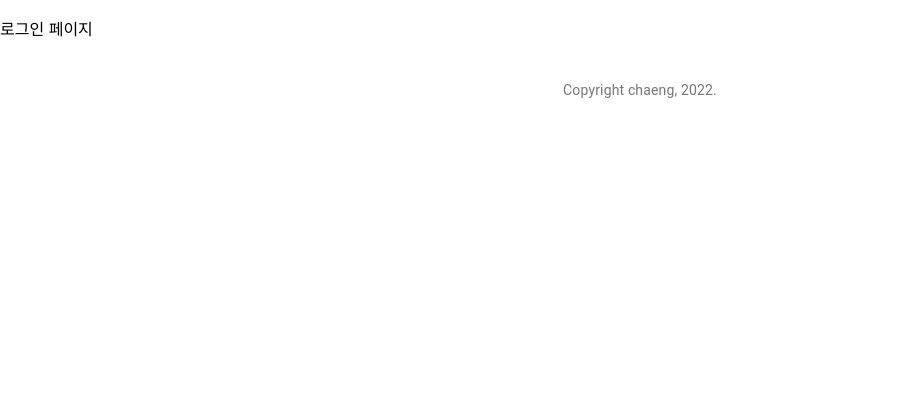
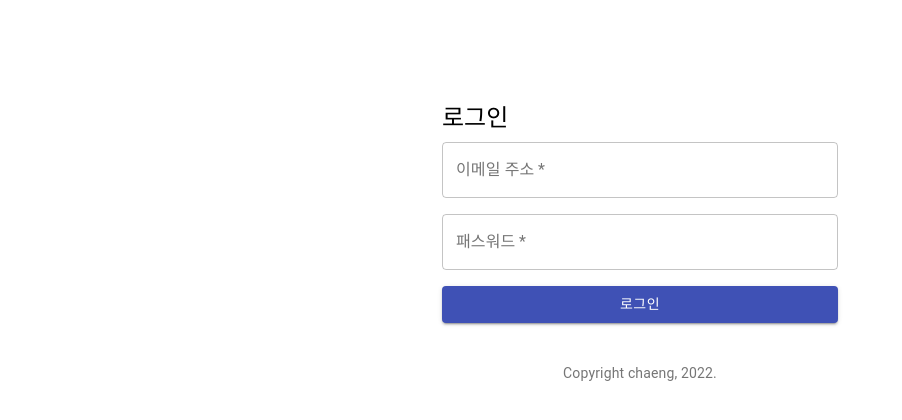
Before and after one commit to ycheese/todo-front, a React (Create React App) app: page /login in a window 1280 px wide. Shown: the top 420 px of the page, without its empty margins (0-902 px from the left). Built offline with nearby package versions, Linux system fonts and the light colour scheme.

Commit message:
로그인 페이지 작성

```diff
--- a/src/Login.js
+++ b/src/Login.js
@@ -1,12 +1,78 @@
 import React from "react";
+import {signin} from "./service/ApiService";
+import { Button } from "@material-ui/core";
+import { TextField } from "@material-ui/core";
+import { Grid } from "@material-ui/core";
+import { Typography } from "@material-ui/core";
+import { Container } from "@material-ui/core";
 
 class Login extends React.Component{
     constructor(props){
         super(props);
+        this.handleSubmit = this.handleSubmit.bind(this);
+    }
+
+    handleSubmit(event){
+        event.preventDefault();
+        const data = new FormData(event.target);
+        const email = data.get("email");
+        const password = data.get("password");
+
+        // ApiService의 Signin 메소드를 사용해 로그인
+        signin({email : email, password : password});
     }
 
     render(){
-        return <p>로그인 페이지</p>;
+        return (
+            <Container component="main" maxWidth="xs" style={{marginTop:"8%"}}>
+                <Grid container spacing={2}>
+                    <Grid item xs={12}>
+                        <Typography component="h1" variant="h5">
+                            로그인
+                        </Typography>
+                    </Grid>
+                </Grid>
+                <form noValidate onSubmit={this.handleSubmit}>
+                    {" "}
+                    {/*  submit 버튼을 클릭하면 handleSubmit이 실행됨 */}
+                    <Grid container spacing={2}>
+                        <Grid item xs={12}>
+                            <TextField
+                                variant="outlined"
+                                required
+                                fullWidth
+                                id="email"
+                                label="이메일 주소"
+                                name="email"
+                                autoComplete="email"
+                            />
+                        </Grid>
+                        <Grid item xs={12}>
+                            <TextField
+                                variant="outlined"
+                                required
+                                fullWidth
+                                name="password"
+                                label="패스워드"
+                                type="password"
+                                id="password"
+                                autoComplete="current-password"
+                            />
+                        </Grid>
+                        <Grid item xs={12}>
+                            <Button
+                                type="submit"
+                                fullWidth
+                                variant="contained"
+                                color="primary"
+                            >
+                                로그인
+                            </Button>
+                        </Grid>
+                    </Grid>
+                </form>
+            </Container>
+        );
     }
 }
 
--- a/src/service/ApiService.js
+++ b/src/service/ApiService.js
@@ -30,3 +30,11 @@
         return Promise.reject(error);
     });
 }
+
+export function signin(userDTO){
+    return call("/auth/signin", "POST", userDTO)
+    .then((response) => {
+        console.log("response : ", response);
+        alert("로그인 토큰 : " + response.token);
+    });
+}
```
